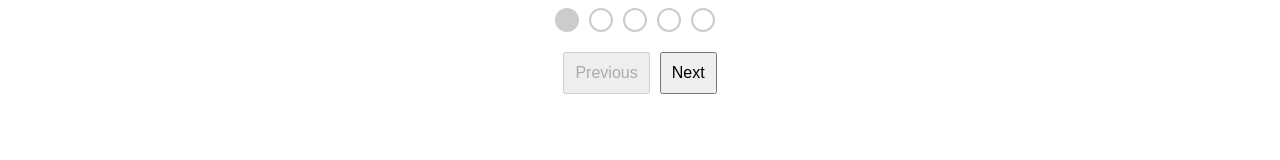
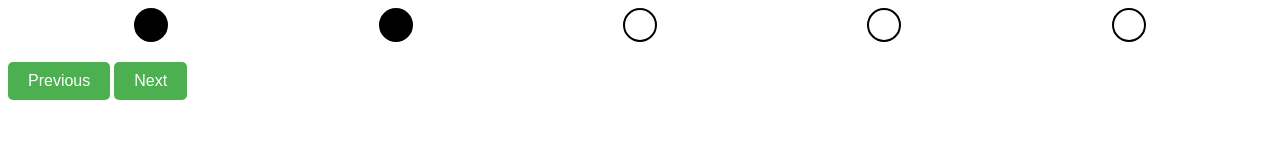
Before and after one commit to acciojob/progress-bar-DipankarBhaduri, a website: page main.html in a window 1280 px wide. Both pictures are taken after a click on the button "Next". Drawn offline with Linux system fonts and the light colour scheme.

Commit message:
created a submission

```diff
--- a/main.html
+++ b/main.html
@@ -8,21 +8,18 @@
 
 <body>
 	<!-- the entire body must be written by student -->
+	<div class="progress-bar">
+  <div class="circle active" id="circle-1"></div>
+  <div class="circle" id="circle-2"></div>
+  <div class="circle" id="circle-3"></div>
+  <div class="circle" id="circle-4"></div>
+  <div class="circle" id="circle-5"></div>
+</div>
+<button id="prev" disabled>Previous</button>
+<button id="next">Next</button>
     <script type="text/javascript" src="./script.js">
 </script>
-<div class="progress-bar">
-  <div class="circles">
-    <div class="circle active"></div>
-    <div class="circle"></div>
-    <div class="circle"></div>
-    <div class="circle"></div>
-    <div class="circle"></div>
-  </div>
-  <div class="buttons">
-    <button id="prev" disabled>Previous</button>
-    <button id="next">Next</button>
-  </div>
-</div>
+
 </body>
 
 </html>
--- a/script.js
+++ b/script.js
@@ -1 +1,44 @@
 //your JS code here. If required.
+const circles = document.querySelectorAll('.circle');
+const prevBtn = document.querySelector('#prev');
+const nextBtn = document.querySelector('#next');
+let currentActive = 1;
+
+nextBtn.addEventListener('click', () => {
+  currentActive++;
+
+  if (currentActive > circles.length) {
+    currentActive = circles.length;
+  }
+
+  updateProgressBar();
+});
+
+prevBtn.addEventListener('click', () => {
+  currentActive--;
+
+  if (currentActive < 1) {
+    currentActive = 1;
+  }
+
+  updateProgressBar();
+});
+
+function updateProgressBar() {
+  circles.forEach((circle, idx) => {
+    if (idx < currentActive) {
+      circle.classList.add('active');
+    } else {
+      circle.classList.remove('active');
+    }
+  });
+
+  if (currentActive === 1) {
+    prevBtn.disabled = true;
+  } else if (currentActive === circles.length) {
+    nextBtn.disabled = true;
+  } else {
+    prevBtn.disabled = false;
+    nextBtn.disabled = false;
+  }
+}
--- a/styles.css
+++ b/styles.css
@@ -1,34 +1,36 @@
 /*  your css code here. If applicable */
 .progress-bar {
   display: flex;
-  flex-direction: column;
+  justify-content: space-between;
   align-items: center;
-  justify-content: center;
-}
-
-.circles {
-  display: flex;
-  margin-bottom: 20px;
+  width: 80%;
+  margin: 0 auto;
 }
 
 .circle {
-  width: 20px;
-  height: 20px;
-  margin-right: 10px;
+  width: 30px;
+  height: 30px;
   border-radius: 50%;
-  border: 2px solid #ccc;
+  border: 2px solid black;
+  background-color: white;
 }
 
-.circle.active {
-  background-color: #ccc;
-}
-
-.buttons {
-  display: flex;
+.active {
+  background-color: black;
 }
 
 button {
-  padding: 10px;
-  margin: 0 5px;
+  margin-top: 20px;
+  padding: 10px 20px;
   font-size: 16px;
+  background-color: #4CAF50;
+  color: white;
+  border: none;
+  border-radius: 5px;
+  cursor: pointer;
 }
+
+button:disabled {
+  opacity: 0.5;
+  cursor: not-allowed;
+}
```
